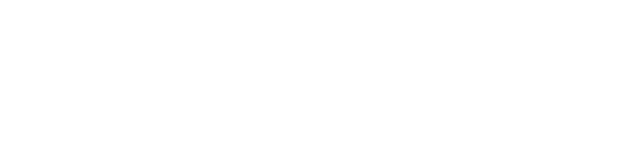
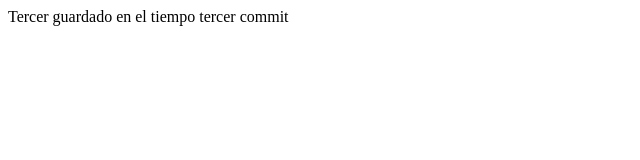
Before and after one commit to omar-uriel-devf/Primer-Repositorio, a plain HTML site: page index.html in a window 1280 px wide. Shown: the whole page, without its empty margins (0-640 px from the left). Drawn offline with Linux system fonts and the light colour scheme.

Commit message:
cuarto commit

```diff
--- a/index.html
+++ b/index.html
@@ -5,6 +5,6 @@
     <title>hola git</title>
   </head>
   <body>
-
+Tercer guardado en el tiempo tercer commit
   </body>
 </html>
```
